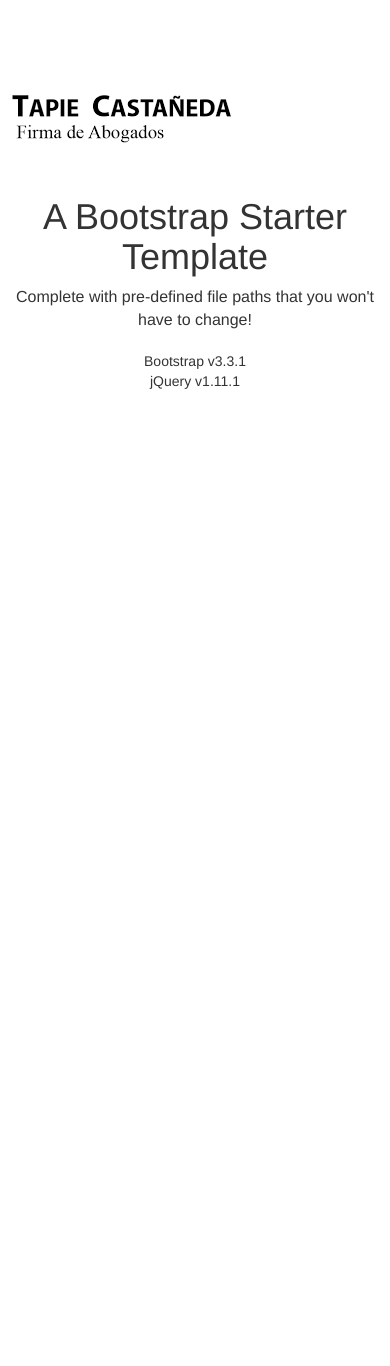
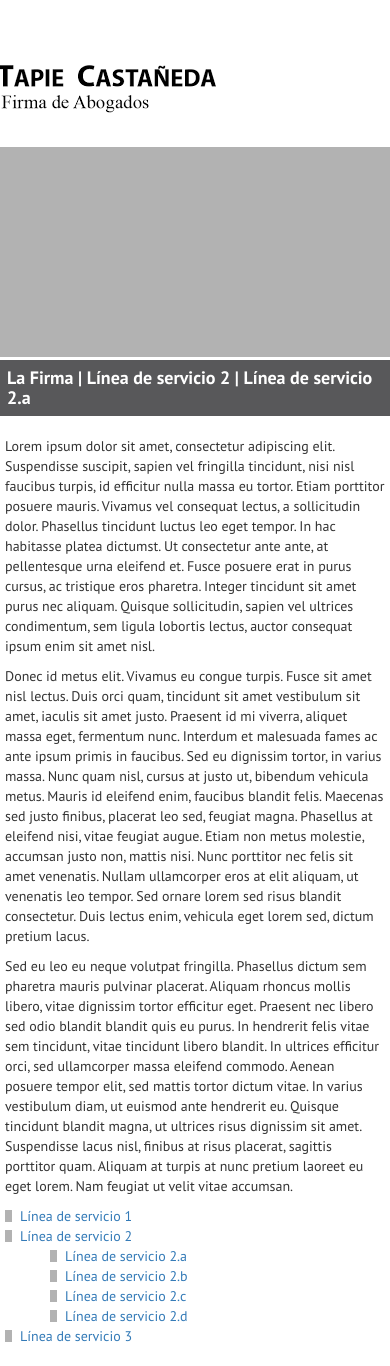
Before and after one commit to mikeiwi/tapie, a PHP site: page / in a window 390 px wide; the page is wider, and only the part inside the window is pictured. Before the commit the page ends 389 px from the top of that part, so only its background shows below. Run offline with PHP 8.4, Linux system fonts and the light colour scheme.

Commit message:
cabecera y contenido.

```diff
--- a/css/style.css
+++ b/css/style.css
@@ -1,3 +1,7 @@
+body{
+    font-family: 'PT Sans', sans-serif;
+    padding-top: 40px;
+}
 nav h1{
     width: 235px; height: 55px;
     background: url("img/logo.png") no-repeat;
@@ -20,13 +24,49 @@
     float:right;
 }
 .navbar-nav > li > a{
-    color:#97979a;
+    color:#868689;
     border-right: 1px solid #97979a;
-    padding:9px 15px;
+    padding:7px 15px;
 }
 .navbar-nav > li.active > a, .navbar-nav > li > a:hover{
     color:#9a394e;
-    border-right: 1px solid #9a394e;
-    padding:9px 15px;
+    border-right: 2px solid #9a394e;
     background:none;
+    font-weight:bold;
 }
+.navbar-collapse{
+    padding:0;
+}
+
+.main-banner{
+    height:210px;
+    background: #b2b2b2;
+    margin-bottom:3px;
+}
+.page-title{
+    background:#58585a;
+    padding:8px 22px;
+}
+.page-title h2{
+    font-size: 18px;
+    color: #fff;
+    margin: 0;
+    font-weight: bold;
+}
+
+.content{
+    padding: 20px;
+}
+
+.content ul{
+    margin: 0;
+    padding: 0;
+    list-style: none;
+}
+.content ul li{
+    padding-left: 15px;
+    background: url("img/li.png") 0 4px no-repeat;
+}
+.content ul ul{
+    padding-left: 30px;
+}
--- a/index.html
+++ b/index.html
@@ -12,14 +12,7 @@
     <!-- Bootstrap Core CSS -->
     <link href="css/bootstrap.min.css" rel="stylesheet">
     <link href="css/style.css" rel="stylesheet">
-
-    <!-- Custom CSS -->
-    <style>
-      body {
-      padding-top: 70px;
-      /* Required padding for .navbar-fixed-top. Remove if using .navbar-static-top. Change if height of navigation changes. */
-      }
-    </style>
+    <link href='https://fonts.googleapis.com/css?family=PT+Sans:400,400italic,700,700italic' rel='stylesheet' type='text/css'>
 
     <!-- HTML5 Shim and Respond.js IE8 support of HTML5 elements and media queries -->
     <!-- WARNING: Respond.js doesn't work if you view the page via file:// -->
@@ -33,6 +26,7 @@
     <div class="row">
       <div class="col-md-6 col-md-offset-3">
         <!-- Navigation -->
+        <div class="row">
         <nav class="navbar" role="navigation">
             <!-- Brand and toggle get grouped for better mobile display -->
             <div class="navbar-header">
@@ -60,24 +54,37 @@
             </div>
             <!-- /.navbar-collapse -->
         </nav>
+        </div>
 
         <!-- Page Content -->
-        <div class="container">
+          <div class="row">
+            <div class="col-md-12 main-banner">
+            </div>
+            <div class="col-md-12 text-left page-title">
+              <h2>La Firma | Línea de servicio 2 | Línea de servicio 2.a</h2>
+            </div>
+            <div class="content col-md-12">
+              <p>Lorem ipsum dolor sit amet, consectetur adipiscing elit. Suspendisse suscipit, sapien vel fringilla tincidunt, nisi nisl faucibus turpis, id efficitur nulla massa eu tortor. Etiam porttitor posuere mauris. Vivamus vel consequat lectus, a sollicitudin dolor. Phasellus tincidunt luctus leo eget tempor. In hac habitasse platea dictumst. Ut consectetur ante ante, at pellentesque urna eleifend et. Fusce posuere erat in purus cursus, ac tristique eros pharetra. Integer tincidunt sit amet purus nec aliquam. Quisque sollicitudin, sapien vel ultrices condimentum, sem ligula lobortis lectus, auctor consequat ipsum enim sit amet nisl.</p>
 
-          <div class="row">
-            <div class="col-lg-12 text-center">
-              <h1>A Bootstrap Starter Template</h1>
-              <p class="lead">Complete with pre-defined file paths that you won't have to change!</p>
-              <ul class="list-unstyled">
-                <li>Bootstrap v3.3.1</li>
-                <li>jQuery v1.11.1</li>
+<p>Donec id metus elit. Vivamus eu congue turpis. Fusce sit amet nisl lectus. Duis orci quam, tincidunt sit amet vestibulum sit amet, iaculis sit amet justo. Praesent id mi viverra, aliquet massa eget, fermentum nunc. Interdum et malesuada fames ac ante ipsum primis in faucibus. Sed eu dignissim tortor, in varius massa. Nunc quam nisl, cursus at justo ut, bibendum vehicula metus. Mauris id eleifend enim, faucibus blandit felis. Maecenas sed justo finibus, placerat leo sed, feugiat magna. Phasellus at eleifend nisi, vitae feugiat augue. Etiam non metus molestie, accumsan justo non, mattis nisi. Nunc porttitor nec felis sit amet venenatis. Nullam ullamcorper eros at elit aliquam, ut venenatis leo tempor. Sed ornare lorem sed risus blandit consectetur. Duis lectus enim, vehicula eget lorem sed, dictum pretium lacus.</p>
+
+              <p>Sed eu leo eu neque volutpat fringilla. Phasellus dictum sem pharetra mauris pulvinar placerat. Aliquam rhoncus mollis libero, vitae dignissim tortor efficitur eget. Praesent nec libero sed odio blandit blandit quis eu purus. In hendrerit felis vitae sem tincidunt, vitae tincidunt libero blandit. In ultrices efficitur orci, sed ullamcorper massa eleifend commodo. Aenean posuere tempor elit, sed mattis tortor dictum vitae. In varius vestibulum diam, ut euismod ante hendrerit eu. Quisque tincidunt blandit magna, ut ultrices risus dignissim sit amet. Suspendisse lacus nisl, finibus at risus placerat, sagittis porttitor quam. Aliquam at turpis at nunc pretium laoreet eu eget lorem. Nam feugiat ut velit vitae accumsan. </p>
+
+              <ul>
+                <li><a href="#">Línea de servicio 1</a></li>
+                <li><a href="#">Línea de servicio 2</a>
+                  <ul>
+                    <li><a href="#">Línea de servicio 2.a</a></li>
+                    <li><a href="#">Línea de servicio 2.b</a></li>
+                    <li><a href="#">Línea de servicio 2.c</a></li>
+                    <li><a href="#">Línea de servicio 2.d</a></li>
+                  </ul>
+                </li>
+                <li><a href="#">Línea de servicio 3</a></li>
               </ul>
             </div>
           </div>
           <!-- /.row -->
-
-        </div>
-        <!-- /.container -->
       </div>
     </div>
 
```
Also changed, not shown: css/img/li.png (added).
